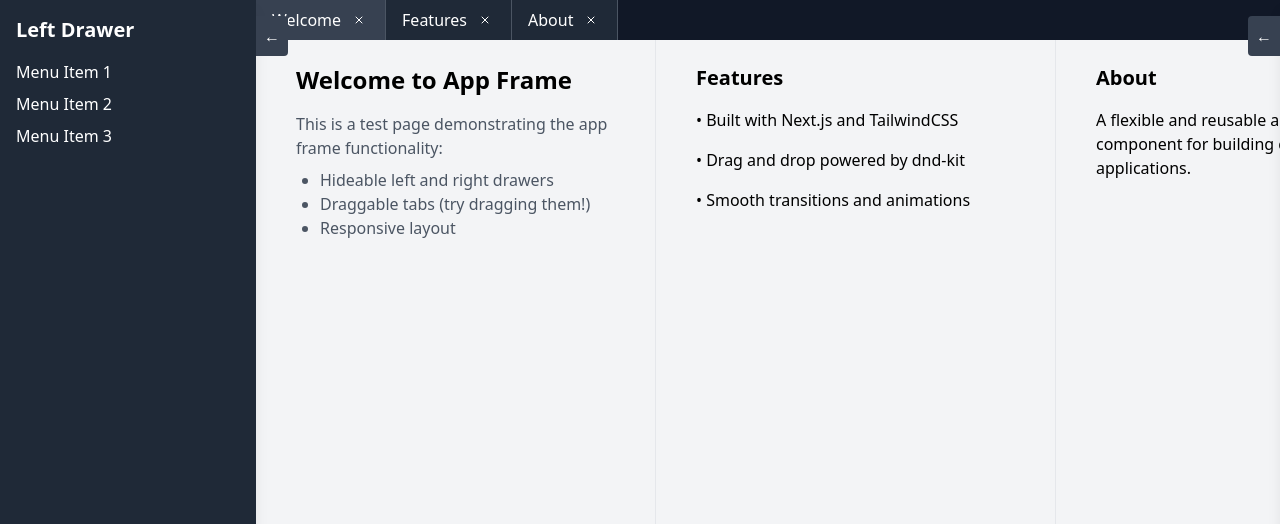
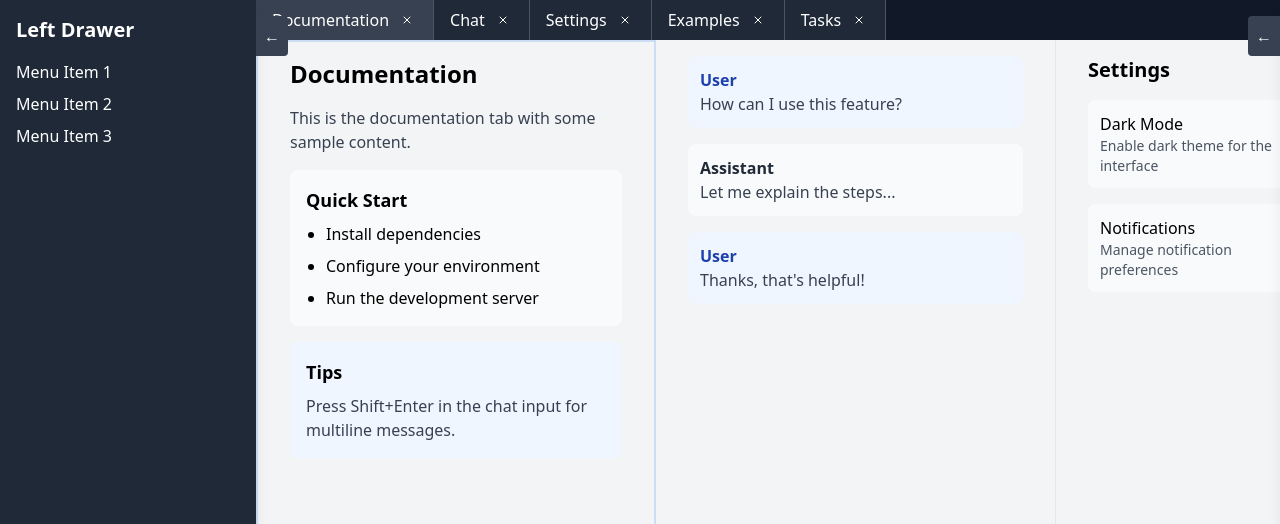
Before and after one commit to hayeah/surfread, a Next.js app: page /frame-test in a window 1280 px wide. Shown: the top 524 px of the page. Built offline with nearby package versions, Linux system fonts and the light colour scheme.

Commit message:
select tab and scroll into view

```diff
--- a/components/Frame/TabContainer.tsx
+++ b/components/Frame/TabContainer.tsx
@@ -1,4 +1,4 @@
-import React, { useState } from "react";
+import React, { useState, useRef } from "react";
 import {
   DndContext,
   closestCenter,
@@ -70,9 +70,51 @@ const TabContainer: React.FC<TabContainerProps> = ({ initialTabs }) => {
     }
   };
 
+  const easeInOutCubic = (t: number): number => {
+    return t < 0.5 ? 4 * t * t * t : 1 - Math.pow(-2 * t + 2, 3) / 2;
+  };
+
+  const smoothScrollTo = (container: HTMLElement, targetX: number, duration: number) => {
+    const startX = container.scrollLeft;
+    const distanceX = targetX - startX;
+    const startTime = performance.now();
+
+    const scrollStep = (currentTime: number) => {
+      const elapsedTime = currentTime - startTime;
+      const progress = Math.min(elapsedTime / duration, 1);
+      const ease = easeInOutCubic(progress);
+
+      container.scrollLeft = startX + distanceX * ease;
+
+      if (progress < 1) {
+        requestAnimationFrame(scrollStep);
+      }
+    };
+
+    requestAnimationFrame(scrollStep);
+  };
+
   const handleTabClick = (tabId: string) => {
     if (!isDragging) {
       setActiveTab(tabId);
+
+      const container = document.querySelector('.panel-container') as HTMLElement;
+      const panel = document.querySelector(`[data-tab-id="${tabId}"]`) as HTMLElement;
+
+      if (container && panel) {
+        // Use offsetLeft for direct position relative to container
+        const targetScroll = panel.offsetLeft;
+
+        console.log('Scrolling:', {
+          targetScroll,
+          currentScroll: container.scrollLeft,
+          panelOffsetLeft: panel.offsetLeft
+        });
+
+        smoothScrollTo(container, targetScroll, 150);
+      } else {
+        console.log('Not found:', { container, panel });
+      }
     }
   };
 
@@ -128,12 +170,16 @@ const TabContainer: React.FC<TabContainerProps> = ({ initialTabs }) => {
         </div>
       </DndContext>
       <div className="flex-1 relative">
-        <div className="absolute inset-0 overflow-x-auto">
+        <div className="absolute inset-0 overflow-x-auto panel-container">
           <div className="flex h-full min-w-min">
             {tabs.map((tab) => (
               <div
                 key={tab.id}
-                className="w-[400px] flex-shrink-0 border-r border-gray-200 px-4 h-full flex flex-col"
+                data-tab-id={tab.id}
+                className={`w-[400px] flex-shrink-0 px-4 h-full flex flex-col ${activeTab === tab.id
+                    ? 'border-2 border-blue-500/20'
+                    : 'border-r border-gray-200'
+                  }`}
               >
                 <div
                   className="flex-1 overflow-y-auto"
--- a/pages/frame-test.tsx
+++ b/pages/frame-test.tsx
@@ -25,43 +25,142 @@ const FrameTest: React.FC = () => {
 
   const tabs = [
     {
-      id: "tab1",
-      label: "Welcome",
+      id: "documentation",
+      label: "Documentation",
       content: (
-        <div className="p-6">
-          <h1 className="text-2xl font-bold mb-4">Welcome to App Frame</h1>
-          <p className="text-gray-600">
-            This is a test page demonstrating the app frame functionality:
-          </p>
-          <ul className="list-disc ml-6 mt-2 text-gray-600">
-            <li>Hideable left and right drawers</li>
-            <li>Draggable tabs (try dragging them!)</li>
-            <li>Responsive layout</li>
-          </ul>
-        </div>
-      ),
-    },
-    {
-      id: "tab2",
-      label: "Features",
-      content: (
-        <div className="p-6">
-          <h2 className="text-xl font-bold mb-4">Features</h2>
-          <div className="space-y-4">
-            <p>• Built with Next.js and TailwindCSS</p>
-            <p>• Drag and drop powered by dnd-kit</p>
-            <p>• Smooth transitions and animations</p>
+        <div className="p-4">
+          <h2 className="text-2xl font-bold mb-4">Documentation</h2>
+          <p className="mb-4 text-gray-700">This is the documentation tab with some sample content.</p>
+          <div className="bg-gray-50 p-4 rounded-lg mb-4">
+            <h3 className="text-lg font-semibold mb-2">Quick Start</h3>
+            <ul className="list-disc pl-5 space-y-2">
+              <li>Install dependencies</li>
+              <li>Configure your environment</li>
+              <li>Run the development server</li>
+            </ul>
+          </div>
+          <div className="bg-blue-50 p-4 rounded-lg">
+            <h3 className="text-lg font-semibold mb-2">Tips</h3>
+            <p className="text-gray-700">Press Shift+Enter in the chat input for multiline messages.</p>
           </div>
         </div>
       ),
     },
     {
-      id: "tab3",
-      label: "About",
+      id: "chat",
+      label: "Chat",
       content: (
-        <div className="p-6">
-          <h2 className="text-xl font-bold mb-4">About</h2>
-          <p>A flexible and reusable app frame component for building complex applications.</p>
+        <div className="p-4">
+          <div className="space-y-4">
+            <div className="bg-blue-50 p-3 rounded-lg">
+              <p className="font-semibold text-blue-800">User</p>
+              <p className="text-gray-700">How can I use this feature?</p>
+            </div>
+            <div className="bg-gray-50 p-3 rounded-lg">
+              <p className="font-semibold text-gray-800">Assistant</p>
+              <p className="text-gray-700">Let me explain the steps...</p>
+            </div>
+            <div className="bg-blue-50 p-3 rounded-lg">
+              <p className="font-semibold text-blue-800">User</p>
+              <p className="text-gray-700">Thanks, that's helpful!</p>
+            </div>
+          </div>
+        </div>
+      ),
+    },
+    {
+      id: "settings",
+      label: "Settings",
+      content: (
+        <div className="p-4">
+          <h3 className="text-xl font-semibold mb-4">Settings</h3>
+          <div className="space-y-4">
+            <div className="flex items-center justify-between p-3 bg-gray-50 rounded-lg">
+              <div>
+                <p className="font-medium">Dark Mode</p>
+                <p className="text-sm text-gray-600">Enable dark theme for the interface</p>
+              </div>
+              <button className="px-4 py-2 bg-white border rounded-md shadow-sm hover:bg-gray-50">
+                Toggle
+              </button>
+            </div>
+            <div className="flex items-center justify-between p-3 bg-gray-50 rounded-lg">
+              <div>
+                <p className="font-medium">Notifications</p>
+                <p className="text-sm text-gray-600">Manage notification preferences</p>
+              </div>
+              <button className="px-4 py-2 bg-white border rounded-md shadow-sm hover:bg-gray-50">
+                Configure
+              </button>
+            </div>
+          </div>
+        </div>
+      ),
+    },
+    {
+      id: "examples",
+      label: "Examples",
+      content: (
+        <div className="p-4">
+          <h2 className="text-2xl font-bold mb-4">Code Examples</h2>
+          <div className="space-y-4">
+            <div>
+              <h3 className="text-lg font-semibold mb-2">TypeScript Example</h3>
+              <pre className="bg-gray-800 text-gray-100 p-4 rounded-lg overflow-x-auto">
+{`interface User {
+  id: string;
+  name: string;
+  email: string;
+}
+
+function greetUser(user: User) {
+  console.log(\`Hello, \${user.name}!\`);
+}`}
+              </pre>
+            </div>
+            <div>
+              <h3 className="text-lg font-semibold mb-2">React Hook Example</h3>
+              <pre className="bg-gray-800 text-gray-100 p-4 rounded-lg overflow-x-auto">
+{`const [count, setCount] = useState(0);
+
+useEffect(() => {
+  document.title = \`Count: \${count}\`;
+}, [count]);`}
+              </pre>
+            </div>
+          </div>
+        </div>
+      ),
+    },
+    {
+      id: "tasks",
+      label: "Tasks",
+      content: (
+        <div className="p-4">
+          <h3 className="text-xl font-semibold mb-4">Task List</h3>
+          <div className="space-y-3">
+            <div className="flex items-center bg-gray-50 p-3 rounded-lg">
+              <input type="checkbox" className="h-4 w-4 text-blue-600 rounded border-gray-300 mr-3" />
+              <div>
+                <p className="font-medium">Implement new feature</p>
+                <p className="text-sm text-gray-600">Add drag and drop functionality</p>
+              </div>
+            </div>
+            <div className="flex items-center bg-gray-50 p-3 rounded-lg">
+              <input type="checkbox" className="h-4 w-4 text-blue-600 rounded border-gray-300 mr-3" />
+              <div>
+                <p className="font-medium">Write documentation</p>
+                <p className="text-sm text-gray-600">Document the new API endpoints</p>
+              </div>
+            </div>
+            <div className="flex items-center bg-gray-50 p-3 rounded-lg">
+              <input type="checkbox" className="h-4 w-4 text-blue-600 rounded border-gray-300 mr-3" />
+              <div>
+                <p className="font-medium">Review pull requests</p>
+                <p className="text-sm text-gray-600">Review and merge pending PRs</p>
+              </div>
+            </div>
+          </div>
         </div>
       ),
     },
```
